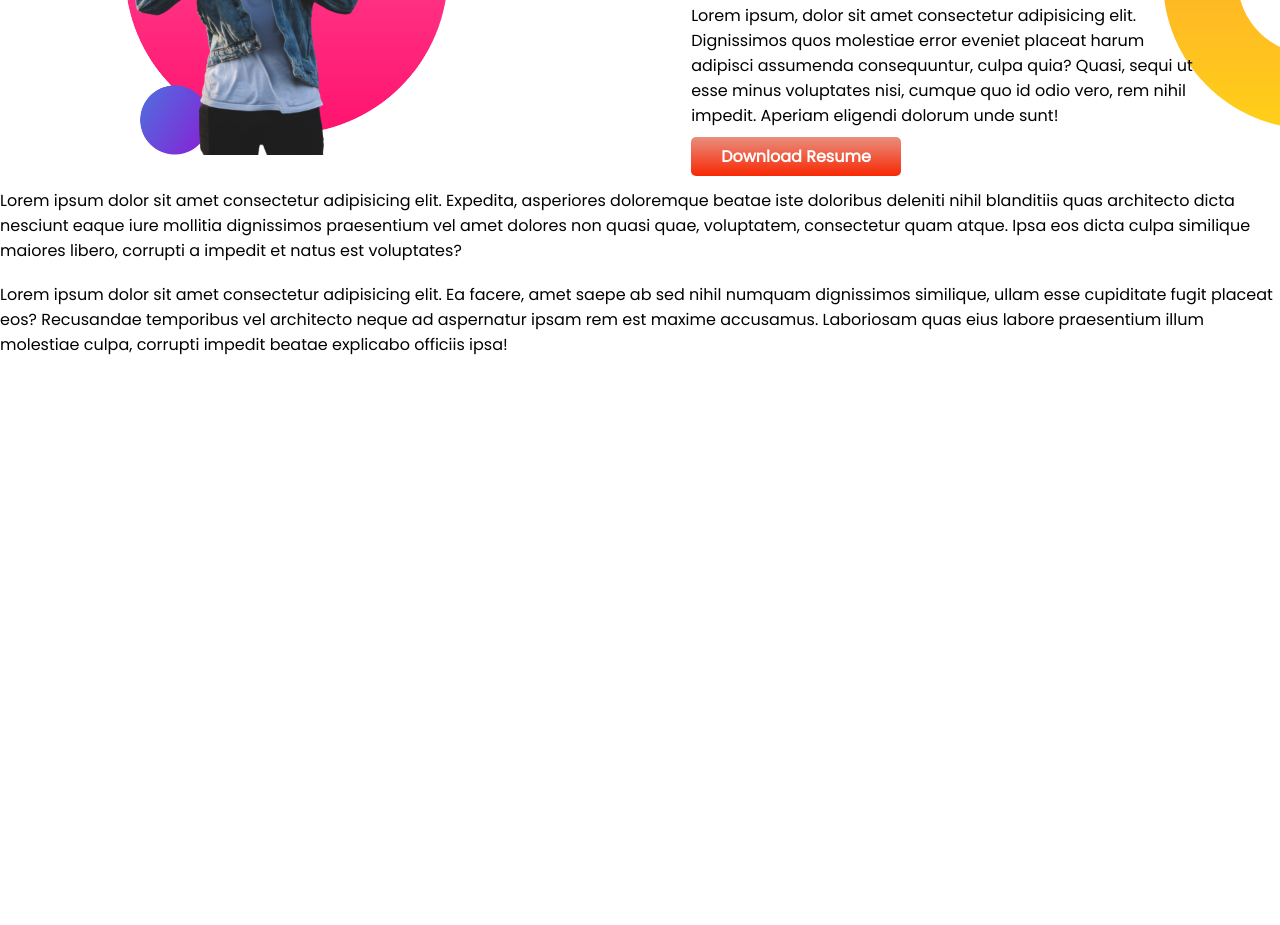
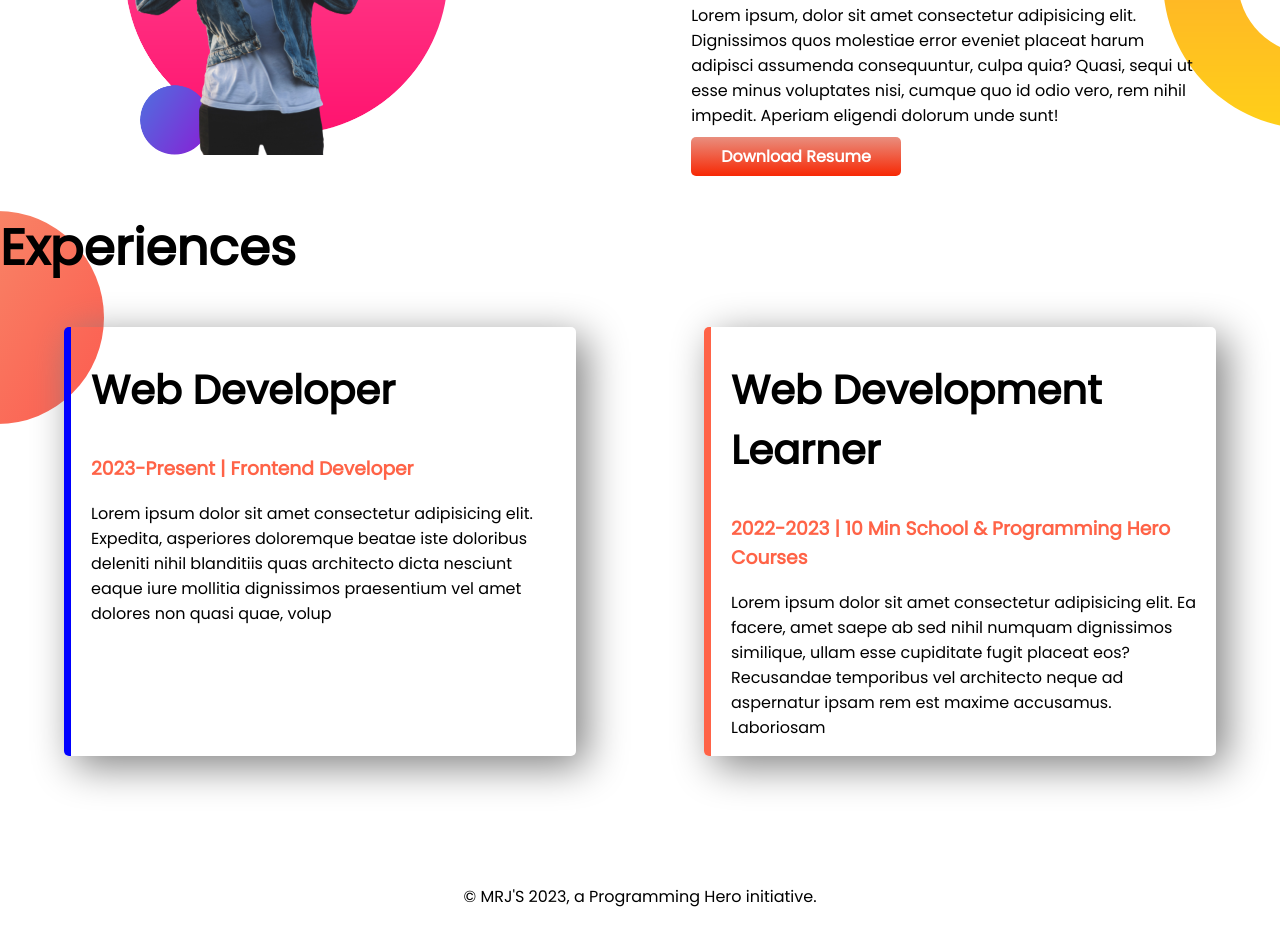
Before and after one commit to miraj090/1st-portfolio, a plain HTML site: page index.html in a window 1280 px wide. Shown: the part 748-1673 px from the top of the page. Before the commit the page ends 1121 px from the top, so only its background shows below. Drawn offline with Linux system fonts and the light colour scheme.

Commit message:
complete

```diff
--- a/index.html
+++ b/index.html
@@ -37,16 +37,25 @@
    </section>
 
     <section class="third">
-        <div class="1st">
-            <h3></h3>
-            <p>Lorem ipsum dolor sit amet consectetur adipisicing elit. Expedita, asperiores doloremque beatae iste doloribus deleniti nihil blanditiis quas architecto dicta nesciunt eaque iure mollitia dignissimos praesentium vel amet dolores non quasi quae, voluptatem, consectetur quam atque. Ipsa eos dicta culpa similique maiores libero, corrupti a impedit et natus est voluptates?</p>
+        <h1>Experiences</h1>
+        <div class="xp">
+            <div id="xp1" class="part">
+                <h2>Web Developer</h2>
+                <h3>2023-Present | Frontend Developer</h3>
+                <p>Lorem ipsum dolor sit amet consectetur adipisicing elit. Expedita, asperiores doloremque beatae iste doloribus deleniti nihil blanditiis quas architecto dicta nesciunt eaque iure mollitia dignissimos praesentium vel amet dolores non quasi quae, volup
+                </p>
+            </div>
+
+            <div id="xp2" class="part">
+                <h2>Web Development Learner</h2>
+                <h3>2022-2023 | 10 Min School & Programming Hero Courses</h3>
+                <p>Lorem ipsum dolor sit amet consectetur adipisicing elit. Ea facere, amet saepe ab sed nihil numquam dignissimos similique, ullam esse cupiditate fugit placeat eos? Recusandae temporibus vel architecto neque ad aspernatur ipsam rem est maxime accusamus. Laboriosam
+                </p>
         </div>
-
-        <div class="2nd">
-            <h3></h3>
-            <p>Lorem ipsum dolor sit amet consectetur adipisicing elit. Ea facere, amet saepe ab sed nihil numquam dignissimos similique, ullam esse cupiditate fugit placeat eos? Recusandae temporibus vel architecto neque ad aspernatur ipsam rem est maxime accusamus. Laboriosam quas eius labore praesentium illum molestiae culpa, corrupti impedit beatae explicabo officiis ipsa!</p>
         </div>
     </section>
-
 </body>
+<footer>
+    <p>© MRJ'S 2023, a Programming Hero initiative.</p>
+</footer>
 </html>
--- a/style.css
+++ b/style.css
@@ -44,3 +44,47 @@ h1 {
   background-repeat: no-repeat;
   background-position: right;
 }
+
+.third{
+  background-image: url(images/exp-bg.png);
+  background-repeat: no-repeat;
+}
+
+.third h3{
+  color: orangered;
+}
+
+.xp {
+  display: flex;
+  height: 80%;
+}
+
+.part{
+  width: 40%;
+  margin: 0% 5%;
+  padding-left: 20px;
+  padding-right: 10px;
+  border-radius: 5px;
+  box-shadow: 10px 10px 40px grey;
+}
+
+.part h3{
+  color: tomato;
+}
+
+.part h2{
+  font-size: 40px;
+}
+
+#xp1{
+  border-left: 7px solid blue;
+}
+
+#xp2{
+  border-left: 7px solid tomato;
+}
+
+footer{
+  text-align: center;
+  margin-top: 10%;
+}
```
